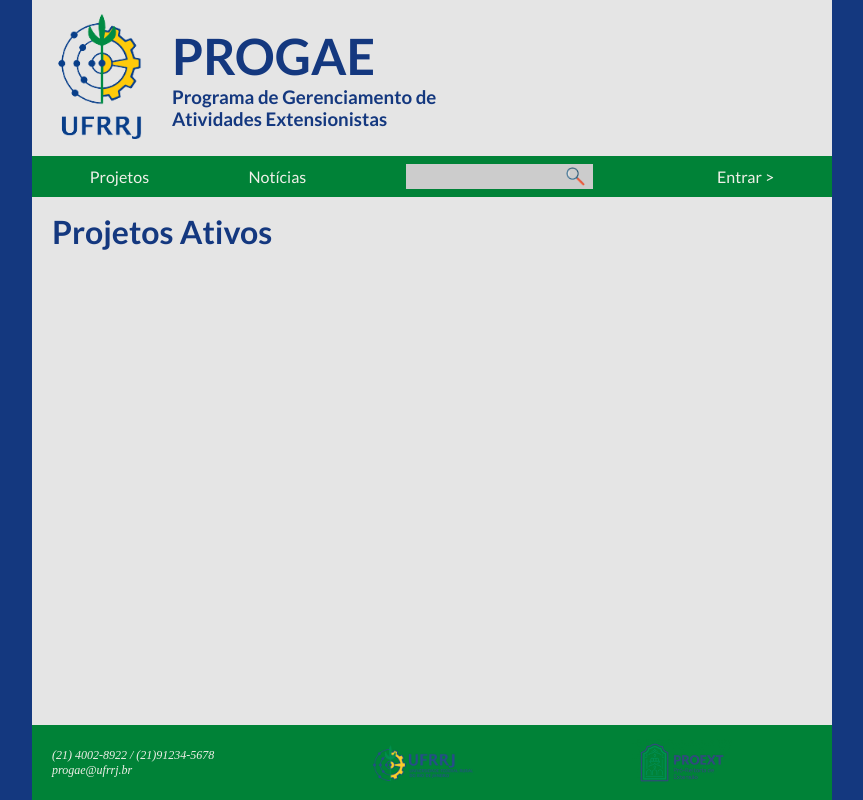
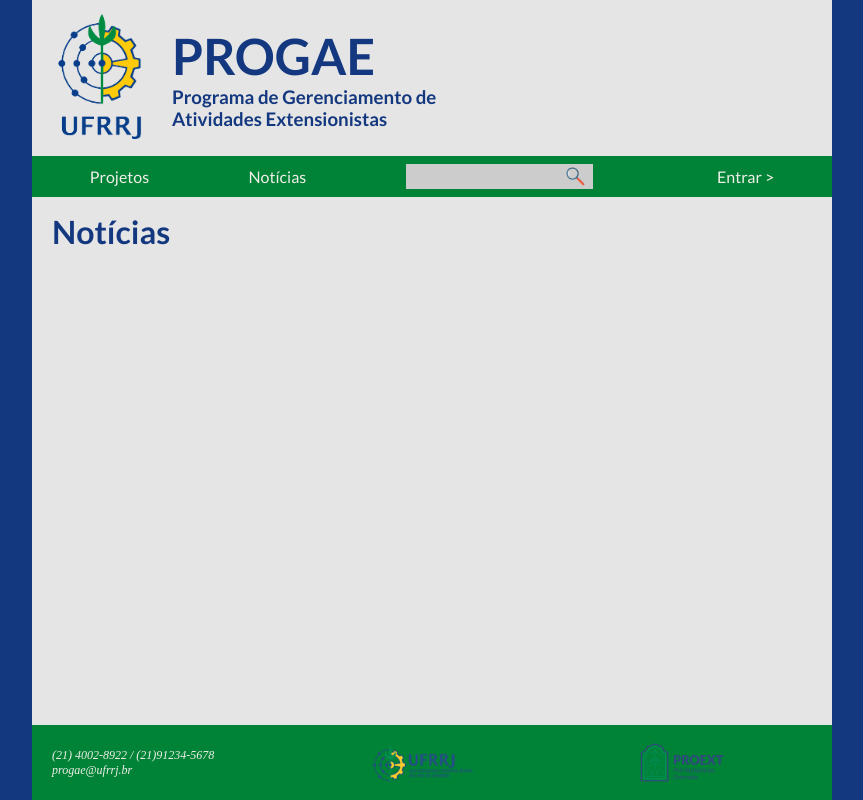
Before and after one commit to danvinicius/projeto-web0, a plain HTML site: page home/noticias.html in a window 1280 px wide. Shown: the whole page, without its empty margins (208-1071 px from the left). Drawn offline with Linux system fonts and the light colour scheme.

Commit message:
n mexi nada no de noticias

```diff
--- a/home/noticias.html
+++ b/home/noticias.html
@@ -41,8 +41,9 @@
         </ul>
       </nav>
       <main>
-        <h1 id="titulo">Projetos Ativos<br /></h1>
+        <h1 id="titulo">Notícias<br /></h1>
         <br />
+
       </main>
       <footer>
         <address>
```
